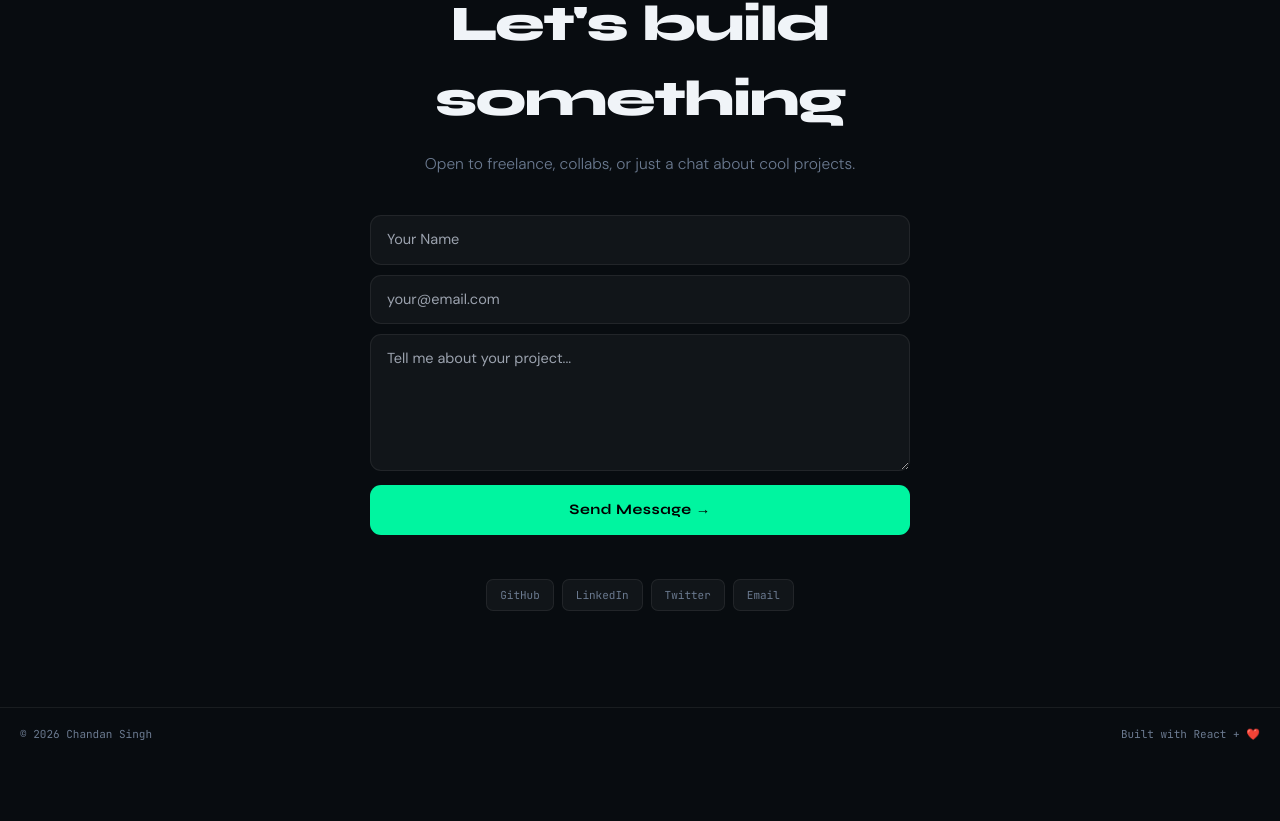
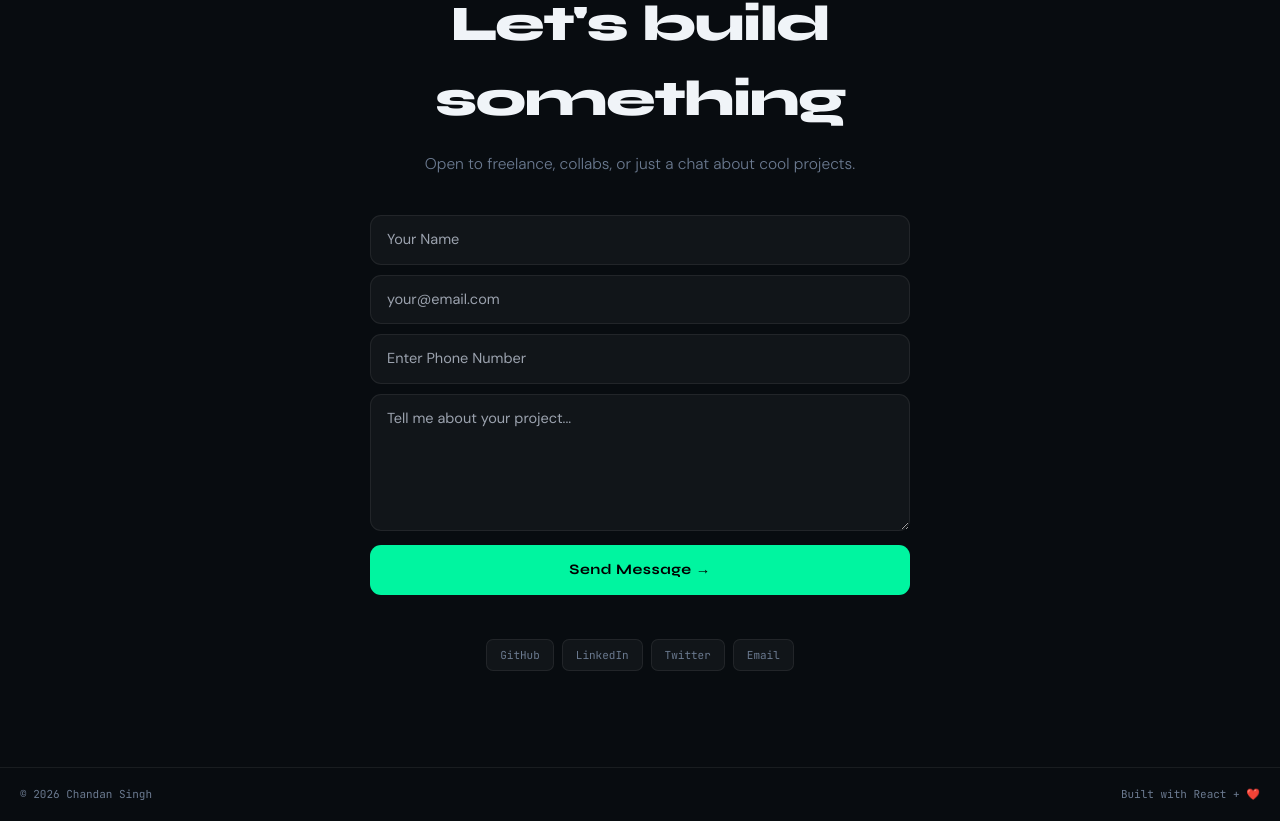
Before and after one commit to chanduSingh-byte/PorffollioWeb, a React (Vite) app: page / in a window 1280 px wide. Shown: the part 3796-4617 px from the top of the page. Before the commit the page ends 4557 px from the top, so only its background shows below. Built offline with nearby package versions, Linux system fonts and the light colour scheme.

Commit message:
someThing Add

```diff
--- a/src/portfollio.jsx
+++ b/src/portfollio.jsx
@@ -443,7 +443,7 @@ function Projects() {
 // ─── CONTACT ──────────────────────────────────────────────────────────────────
 function Contact() {
   const [sent, setSent] = useState(false);
-  const [form, setForm] = useState({ name: "", email: "", msg: "" });
+  const [form, setForm] = useState({ name: "", email: "", msg: "" , phone:""});
   const [loading, setLoading] = useState(false);
 // const [sent, setSent] = useState(false);
 
@@ -494,6 +494,7 @@ function Contact() {
           <div>
             <input type="text" placeholder="Your Name" value={form.name} onChange={(e) => setForm({ ...form, name: e.target.value })} style={inp} onFocus={(e) => e.target.style.borderColor = "rgba(0,245,160,.4)"} onBlur={(e) => e.target.style.borderColor = "var(--bd)"} />
             <input type="email" placeholder="your@email.com" value={form.email} onChange={(e) => setForm({ ...form, email: e.target.value })} style={inp} onFocus={(e) => e.target.style.borderColor = "rgba(0,245,160,.4)"} onBlur={(e) => e.target.style.borderColor = "var(--bd)"} />
+            <input type="number" placeholder="Enter Phone Number" value={form.phone} onChange={(e) => setForm({ ...form, phone: e.target.value })} style={inp} onFocus={(e) => e.target.style.borderColor = "rgba(0,245,160,.4)"} onBlur={(e) => e.target.style.borderColor = "var(--bd)"} />
             <textarea placeholder="Tell me about your project..." value={form.msg} onChange={(e) => setForm({ ...form, msg: e.target.value })} rows={5} style={{ ...inp, resize: "vertical" }} onFocus={(e) => e.target.style.borderColor = "rgba(0,245,160,.4)"} onBlur={(e) => e.target.style.borderColor = "var(--bd)"} />
             <button
               onClick={submit}
```
